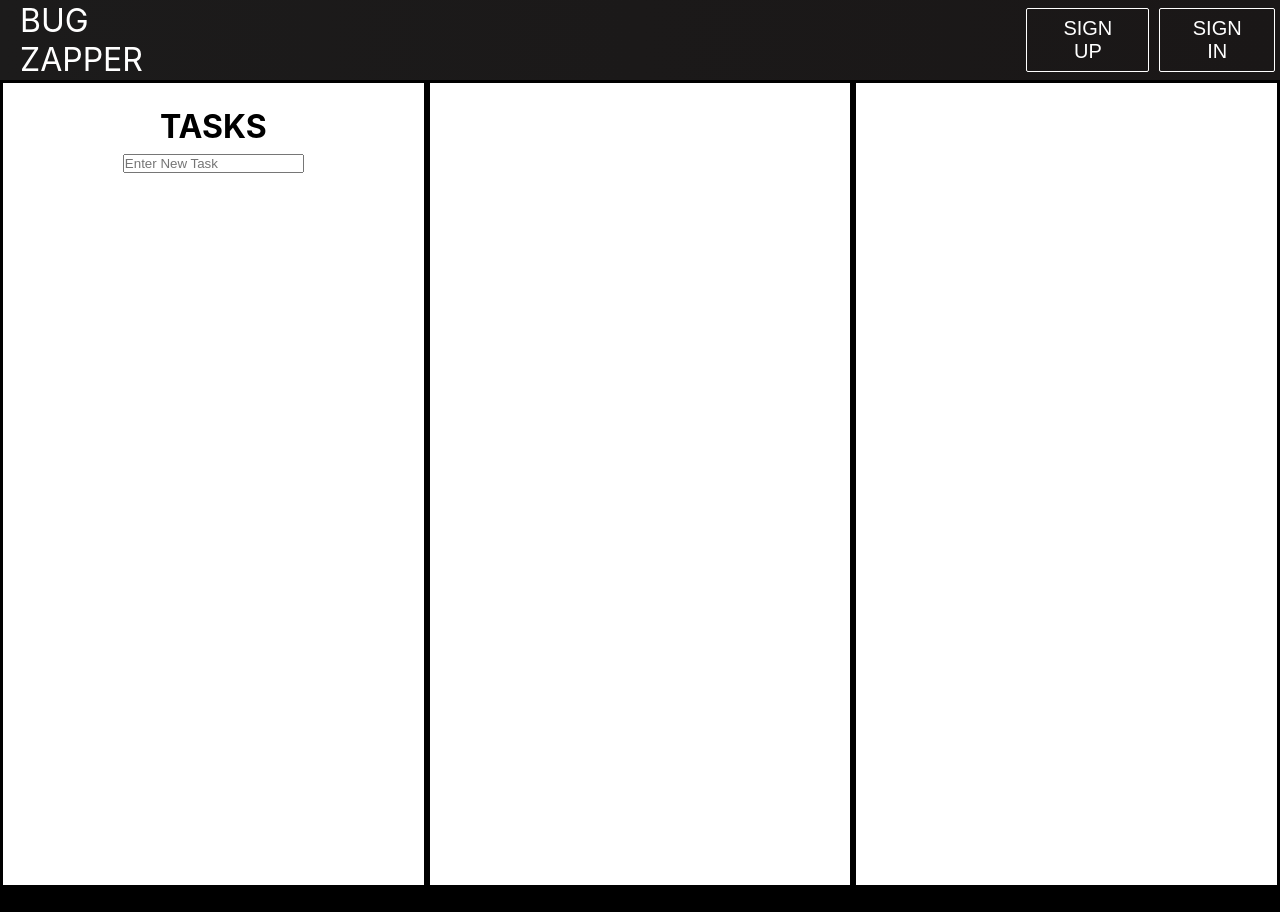
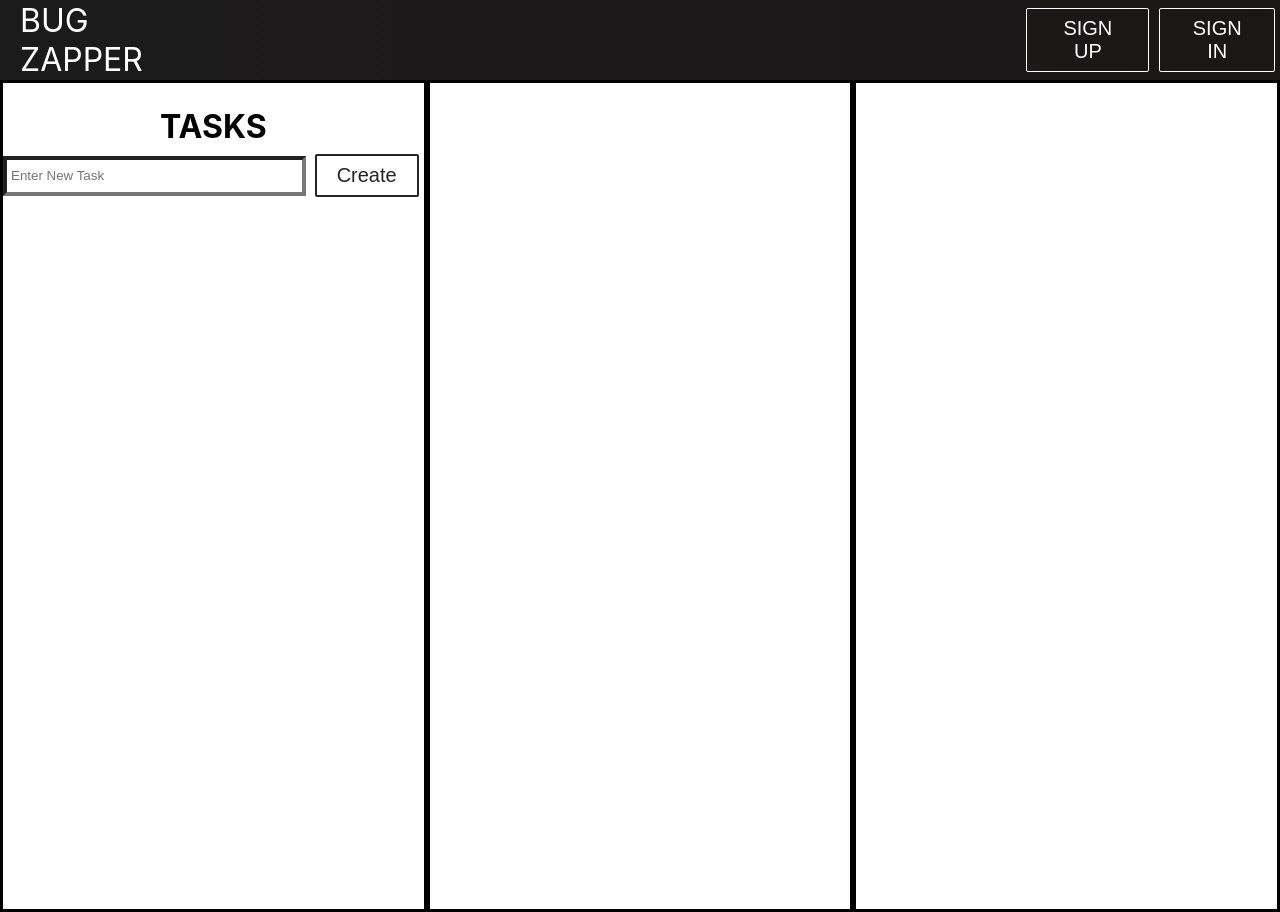
Before and after one commit to grantgonzalez14/bug-zapper, a React (Create React App) app: page /bug-list in a window 1280 px wide. Before the commit the page ends 888 px from the top, so only its background shows below. Built offline with nearby package versions, Linux system fonts and the light colour scheme; no server answers.

Commit message:
Created task input bar and button, beginning work on functionality

```diff
--- a/src/components/Button.css
+++ b/src/components/Button.css
@@ -16,6 +16,7 @@
     border: 1px solid var(--primary);
 }
 
+.btn--task,
 .btn--outline {
     background-color: transparent;
     color: #ffffff;
@@ -23,6 +24,11 @@
     margin: 0 5px;
     border: 1px solid var(--primary);
     transition: all 0.3s ease-out;
+}
+
+.btn--task {
+    color: #242424;
+    border: 2px solid #242424;
 }
 
 .btn--medium {
@@ -41,3 +47,9 @@
     color: #242424;
     transition: all 0.3s ease-out;
 }
+
+.btn--task:hover {
+    background: #242424;
+    color: #ffffff;
+    transition: all 0.3s ease-out;
+}
--- a/src/components/Button.js
+++ b/src/components/Button.js
@@ -2,7 +2,7 @@ import React from 'react';
 import './Button.css';
 import { Link } from 'react-router-dom';
 
-const STYLES = ['btn--primary', 'btn--outline'];
+const STYLES = ['btn--primary', 'btn--outline', 'btn--task'];
 const SIZES = ['btn--medium', 'btn--large'];
 
 export const Button = ({children, type, onClick, buttonStyle, buttonSize, src}) => {
--- a/src/components/pages/BugList.css
+++ b/src/components/pages/BugList.css
@@ -20,6 +20,19 @@
     overflow-y: auto;
 }
 
-.new-task-input {
+.new-task-input-container {
+    display: flex;
+    flex-direction: row;
+    width: 100%;
+    justify-content: center;
+    align-items: center;
     margin-top: 0.5rem;
 }
+
+.new-task-input {
+    width: 80%;
+    height: 40px;
+    border-width: 4px;
+    padding-left: 0.25rem;
+    margin-right: 0.25rem;
+}
--- a/src/components/pages/BugList.js
+++ b/src/components/pages/BugList.js
@@ -1,4 +1,5 @@
 import React from 'react';
+import { Button } from '../Button';
 import Navbar from '../Navbar';
 import './BugList.css';
 
@@ -9,7 +10,10 @@ function BugList() {
         <div className='bl-screen'>
             <div className='bl-tasks'>
                 <h1>TASKS</h1>
-                <input className='new-task-input' type='text' placeholder='Enter New Task' />
+                <div className='new-task-input-container'>
+                    <input className='new-task-input' type='text' placeholder='Enter New Task' />
+                    <Button buttonStyle='btn--task'>Create</Button>
+                </div>
             </div>
             <div className='bl-in-progress'></div>
             <div className='bl-done'></div>
```
